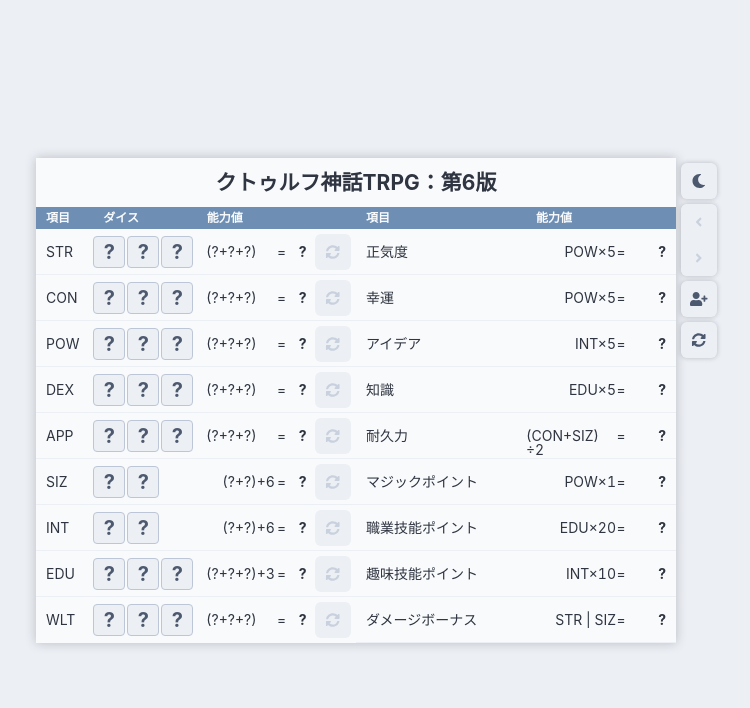
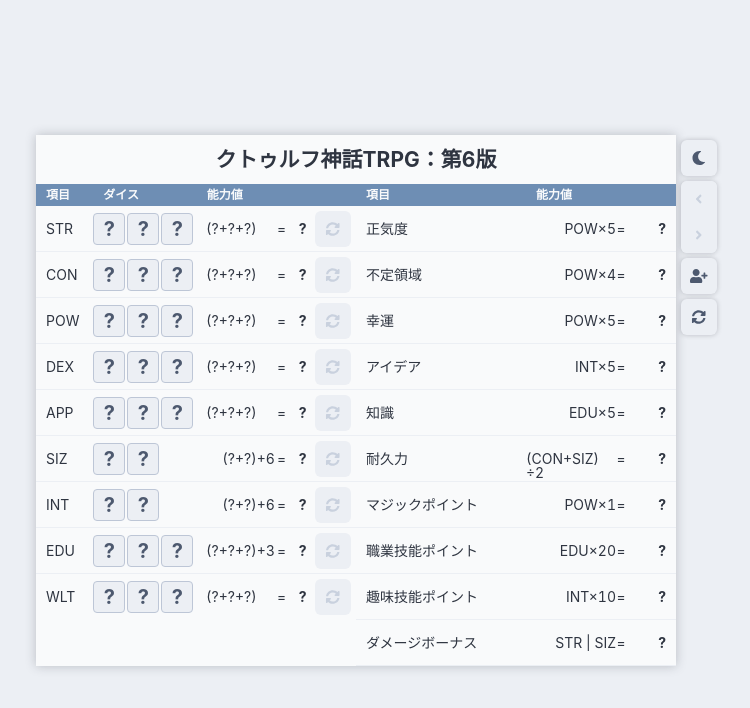
Before and after one commit to ktnyt/trpg-studio, a React (Create React App) app: page /coc6 in a window 1280 px wide. Shown: the top 708 px of the page, without its empty margins (261-1011 px from the left). Built offline with nearby package versions, Linux system fonts and the light colour scheme.

Commit message:
Add variable status section

```diff
--- a/src/components/pages/CoC6/Create/Create.tsx
+++ b/src/components/pages/CoC6/Create/Create.tsx
@@ -23,6 +23,7 @@ import { createThemeUseStyles, useTheme } from '@/context/ThemeContext'
 import { useFirebase } from '@/hooks/useFirebase'
 import { useTranslator } from '@/hooks/useTranslator'
 import { useWindowSize } from '@/hooks/useWindowSize'
+import { Dict } from '@/utils/dict'
 
 import { createState } from './state'
 import './styles.css'
@@ -144,6 +145,14 @@ export const Create = () => {
       }))
       .asObject()
 
+    const variables = new Dict(
+      rule.variables.keys().map((key) => {
+        const { deps, apply } = rule.attributes.get(key)
+        const value = apply(deps.map((dep) => parameterValues.get(dep)))
+        return [key, value]
+      })
+    ).asObject()
+
     const skillset = rule.skillset
       .map((skills) =>
         skills
@@ -171,6 +180,7 @@ export const Create = () => {
     const character = {
       profile,
       parameters,
+      variables,
       skillset,
     }
 
--- a/src/components/pages/CoC6/Edit/organisms/Editor.tsx
+++ b/src/components/pages/CoC6/Edit/organisms/Editor.tsx
@@ -34,13 +34,20 @@ import { useFirebase } from '@/hooks/useFirebase'
 import { useReferrer } from '@/hooks/useReferrer'
 import { useTranslator } from '@/hooks/useTranslator'
 import { useWindowSize } from '@/hooks/useWindowSize'
-import { Character, Parameter, Profile, Skill } from '@/models/CoC6/Character'
+import {
+  Character,
+  Parameter,
+  Profile,
+  Skill,
+  Variables,
+} from '@/models/CoC6/Character'
 import * as math from '@/utils/math'
 import { merge, Merger, merger } from '@/utils/merge'
 
 import { ParametersSection } from './ParametersSection'
 import { ProfileSection } from './ProfileSection'
 import { SkillsetSection } from './SkillsetSection'
+import { VariableSection } from './VariableSection'
 
 import '../styles.css'
 
@@ -157,6 +164,24 @@ export const Editor = ({
     return value + tmp + other
   })
 
+  const [variables, setVariables] = useState(init.variables)
+  const updateVariable = (diff: Merger<Variables>) => setVariables(merger(diff))
+  const debouncedVariables = useDebounce(variables)
+  const differentVariables = useDifferent(debouncedVariables)
+
+  useEffect(() => {
+    if (differentVariables) {
+      const patch = { variables: debouncedVariables }
+      functions.invoke('updateCharacter', {
+        system,
+        id,
+        referrer,
+        token,
+        patch,
+      })
+    }
+  })
+
   const [skillset, setSkillset] = useState(init.skillset)
   const updateSkill = (category: string, key: string, diff: Merger<Skill>) =>
     setSkillset(({ [category]: { [key]: skill, ...skills }, ...skillset }) => ({
@@ -181,6 +206,28 @@ export const Editor = ({
       })
     }
   })
+
+  const jobpts = -math.sum(
+    Object.values(skillset)
+      .map((category) => Object.values(category))
+      .flat()
+      .map(({ job }) => job)
+  )
+
+  const hbypts = -math.sum(
+    Object.values(skillset)
+      .map((category) => Object.values(category))
+      .flat()
+      .map(({ hobby }) => hobby)
+  )
+
+  const parameterModifiers = { jobpts, hbypts }
+  const cthulhu = math.sum(
+    Object.values(skillset['knowledge']['cthulhu']).map((value) =>
+      typeof value === 'number' ? value : 0
+    )
+  )
+  const variableModifiers = { san: -cthulhu }
 
   const [showall, setShowall] = useState(true)
 
@@ -290,32 +337,43 @@ export const Editor = ({
   const { height: profileHeight } = useElementSize(profileRef)
   const paddingHeight = 22 - (profileHeight % 22)
   const profileRows = Math.ceil(profileHeight / 22)
-  const parameterRows = rule.parameters.size + 1
+  const attributeRows = rule.attributes.size + rule.properties.size
+  const parameterRows = Math.max(rule.parameters.size, attributeRows) + 1
+  const variableRows = rule.variables.size + 1
   const categoryRows = categoryVisibility.filter((v) => v).size + 1
   const skillsetRows = math.sum(
     skillVisibility.values().map((d) => d.filter((v) => v).size)
   )
-  const rowCount = profileRows + parameterRows + categoryRows + skillsetRows
+  const rowCount = math.sum(
+    profileRows,
+    parameterRows,
+    variableRows,
+    categoryRows,
+    skillsetRows
+  )
+
   const fitsVertically = rowCount * 22 <= height
 
-  const minPanelRowCount = profileRows + parameterRows
+  const minPanelRowCount = profileRows + parameterRows + variableRows
 
   const tmpColumnCount = fitsVertically || width < 640 ? 1 : width < 960 ? 2 : 3
-  const tmpColumnWidth =
-    fitsVertically || tmpColumnCount === 3 ? 320 : width / tmpColumnCount
 
   const tmpPanelRowCount = Math.ceil(rowCount / tmpColumnCount)
-  const maxRowCount = minPanelRowCount <= tmpPanelRowCount ? 3 : 2
-  const columnCount = Math.min(tmpColumnCount, maxRowCount)
+  const maxColumnCount = minPanelRowCount <= tmpPanelRowCount ? 3 : 2
+  const columnCount = Math.min(tmpColumnCount, maxColumnCount)
   const columnWidth =
-    fitsVertically || columnCount === maxRowCount ? 320 : width / columnCount
+    fitsVertically || columnCount === maxColumnCount ? 320 : width / columnCount
   const panelRowCount = Math.max(minPanelRowCount, tmpPanelRowCount)
 
+  const fixBottom = width < 1006 && !fitsVertically
+  const lastColumnRowCount = rowCount - panelRowCount * (columnCount - 1)
+  const emptyRowCount = panelRowCount - lastColumnRowCount
+  const addToolbarPadding = fixBottom && emptyRowCount < 3
+  const toolbarPaddingHeight = columnCount === 1 ? 46 : 22
+
   const panelWidth = fitsVertically ? 320 : columnWidth * columnCount
-  const panelHeight = panelRowCount * 22
-
-  const fixBottom = width < 1006 && !fitsVertically
-  const addToolbarPadding = panelRowCount - (rowCount % panelRowCount) < 3
+  const panelHeight =
+    panelRowCount * 22 + (!addToolbarPadding ? 0 : toolbarPaddingHeight)
 
   const context = { theme, lang, translator, rule, locked }
 
@@ -342,7 +400,7 @@ export const Editor = ({
             wrap="wrap"
             style={{
               width: panelWidth,
-              height: panelHeight + (addToolbarPadding ? 46 : 0),
+              height: panelHeight,
               backgroundColor: palette.background,
               color: palette.text,
               boxShadow: `0px 0px 10px 0px ${palette.step1000}44`,
@@ -351,9 +409,9 @@ export const Editor = ({
             <ProfileSection
               ref={profileRef}
               profile={profile}
-              width={tmpColumnWidth}
+              width={columnWidth}
               notesRef={notesRef}
-              context={context}
+              locked={locked}
               onUpdate={updateProfile}
             />
 
@@ -369,23 +427,29 @@ export const Editor = ({
 
             <ParametersSection
               parameters={parameters}
-              width={tmpColumnWidth}
-              context={context}
+              modifiers={parameterModifiers}
+              width={columnWidth}
+              locked={locked}
               onUpdate={updateParameter}
+            />
+
+            <VariableSection
+              variables={variables}
+              modifiers={variableModifiers}
+              totals={totals}
+              width={columnWidth}
+              locked={locked}
+              onUpdate={updateVariable}
             />
 
             <SkillsetSection
               skillset={skillset}
               totals={totals}
               showall={showall}
-              width={tmpColumnWidth}
+              width={columnWidth}
               context={context}
               onUpdate={updateSkill}
             />
-
-            {addToolbarPadding && (
-              <div style={{ width: panelWidth, height: '46px' }}></div>
-            )}
           </Flex>
 
           <Snackbar visible={copied !== 'none'}>
--- a/src/components/pages/CoC6/Edit/organisms/ParametersSection.tsx
+++ b/src/components/pages/CoC6/Edit/organisms/ParametersSection.tsx
@@ -1,17 +1,19 @@
-import { CSSProperties, Fragment, memo } from 'react'
+import { CSSProperties, Fragment, useContext } from 'react'
 
-import deepEqual from 'deep-equal'
+import clsx from 'clsx'
 
 import { Flex } from '@/components/atoms/Flex'
 import { Grid } from '@/components/atoms/Grid'
-import { createThemeUseStyles } from '@/context/ThemeContext'
+import { AppContext } from '@/context/AppContext'
+import { createThemeUseStyles, useTheme } from '@/context/ThemeContext'
+import { useTranslator } from '@/hooks/useTranslator'
 import { Parameter, Parameters } from '@/models/CoC6/Character'
 import * as math from '@/utils/math'
 import { Merger } from '@/utils/merge'
 
 import { NumberInput } from './NumberInput'
 
-import { Context, contextEqual } from '../Context'
+import { useRule } from '../../rule'
 
 const useStyles = createThemeUseStyles(({ palette, isDark }) => ({
   divider: {
@@ -38,32 +40,47 @@ const useStyles = createThemeUseStyles(({ palette, isDark }) => ({
     fontWeight: 'bold',
     textAlign: 'right',
   },
+  danger: {
+    color: palette.danger.tone(!isDark),
+  },
 }))
 
 export type ParametersSectionProps = {
   parameters: Parameters
+  modifiers?: { [k in keyof Parameters]: number }
   width: CSSProperties['width']
-  context: Context
+  locked: boolean
   onUpdate: (key: string, parameter: Merger<Parameter>) => void
 }
-
-const compare = (prev: ParametersSectionProps, next: ParametersSectionProps) =>
-  deepEqual(prev.parameters, next.parameters) &&
-  prev.width === next.width &&
-  contextEqual(prev.context, next.context)
 
 const asDefault = (n: number) => (n > 0 ? `${n}` : '')
 const asNumber = (s: string) => (/^\d+$/.test(s) ? parseInt(s, 10) : 0)
 
 export const ParametersSection = Object.assign(
-  memo(({ parameters, width, context, onUpdate }: ParametersSectionProps) => {
-    const { theme, lang, translator, rule, locked } = context
+  ({
+    parameters,
+    modifiers = {},
+    width,
+    locked,
+    onUpdate,
+  }: ParametersSectionProps) => {
+    const { lang } = useContext(AppContext)
+    const translator = useTranslator()
+    const rule = useRule(translator)
 
     const totals = rule.parameters.map((_, key) => {
       const { value, tmp, other } = parameters[key]
       return value + tmp + other
     })
 
+    const attributeTemplateRows = [
+      ...rule.attributes.keys(),
+      ...rule.properties.keys(),
+    ]
+      .map((key) => `[${key}] 22px`)
+      .join(' ')
+
+    const theme = useTheme()
     const styles = useStyles(theme)
 
     return (
@@ -121,42 +138,43 @@ export const ParametersSection = Object.assign(
           </Grid>
 
           <Grid
-            templateColumns="1fr [key] 40px 1fr [value] 40px"
-            templateRows={`repeat(${
-              rule.attributes.size + rule.properties.size
-            }, 22px)`}
+            templateColumns="[start] 1fr [key] 40px 1fr [value] 40px [end]"
+            templateRows={attributeTemplateRows}
             alignItems="center"
           >
             {rule.attributes
-              .map(({ deps, apply }, key) => (
+              .map(({ deps, apply }, key) => {
+                const value =
+                  apply(deps.map((dep) => totals.get(dep))) +
+                  (key in modifiers ? modifiers[key] : 0)
+                const className = clsx(value < 0 && styles.danger)
+                return (
                   <Fragment key={key}>
-                  <Grid.Item column="key">
+                    <Grid.Item column="key" row={key} className={className}>
                       <span>{translator.t(`${key}-abbrev`, lang)}</span>
                     </Grid.Item>
                     <Grid.Item
                       column="value"
-                    style={{
-                      fontWeight: 'bold',
-                      textAlign: 'right',
-                    }}
+                      row={key}
+                      className={className}
+                      style={{ fontWeight: 'bold', textAlign: 'right' }}
                     >
-                    {apply(deps.map((dep) => totals.get(dep)))}
+                      {value}
                     </Grid.Item>
                   </Fragment>
-              ))
+                )
+              })
               .values()}
             {rule.properties
               .map(({ deps, convert }, key) => (
                 <Fragment key={key}>
-                  <Grid.Item column="key">
+                  <Grid.Item column="key" row={key}>
                     {translator.t(`${key}-abbrev`, lang)}
                   </Grid.Item>
                   <Grid.Item
                     column="value"
-                    style={{
-                      fontWeight: 'bold',
-                      textAlign: 'right',
-                    }}
+                    row={key}
+                    style={{ fontWeight: 'bold', textAlign: 'right' }}
                   >
                     {convert(deps.map((dep) => totals.get(dep)))}
                   </Grid.Item>
@@ -167,6 +185,6 @@ export const ParametersSection = Object.assign(
         </Grid>
       </Flex>
     )
-  }, compare),
+  },
   { displayName: 'ParametersSection' }
 )
--- a/src/components/pages/CoC6/Edit/organisms/ProfileSection.tsx
+++ b/src/components/pages/CoC6/Edit/organisms/ProfileSection.tsx
@@ -1,17 +1,17 @@
-import { CSSProperties, forwardRef, memo, MutableRefObject } from 'react'
-
-import deepEqual from 'deep-equal'
+import { CSSProperties, forwardRef, MutableRefObject, useContext } from 'react'
 
 import { Flex } from '@/components/atoms/Flex'
 import { Grid } from '@/components/atoms/Grid'
 import { Input } from '@/components/atoms/Input'
 import { LabeledInput } from '@/components/atoms/LabeledInput'
 import { TextArea } from '@/components/atoms/TextArea'
-import { createThemeUseStyles } from '@/context/ThemeContext'
+import { AppContext } from '@/context/AppContext'
+import { createThemeUseStyles, useTheme } from '@/context/ThemeContext'
+import { useTranslator } from '@/hooks/useTranslator'
 import { Profile } from '@/models/CoC6/Character'
 import { Merger } from '@/utils/merge'
 
-import { Context, contextEqual } from '../Context'
+import { useRule } from '../../rule'
 
 const useStyles = createThemeUseStyles(({ palette, isDark }) => ({
   divider: {
@@ -58,24 +58,20 @@ export type ProfileSectionProps = {
   profile: Profile
   width: CSSProperties['width']
   notesRef: MutableRefObject<HTMLTextAreaElement>
-  context: Context
+  locked: boolean
   onUpdate: (diff: Merger<Profile>) => void
 }
 
-const compare = (prev: ProfileSectionProps, next: ProfileSectionProps) =>
-  prev.profile.name === next.profile.name &&
-  deepEqual(prev.profile.items, next.profile.items) &&
-  prev.profile.notes === next.profile.notes &&
-  prev.width === next.width &&
-  contextEqual(prev.context, next.context)
+export const ProfileSection = Object.assign(
+  forwardRef<HTMLDivElement, ProfileSectionProps>(
+    ({ profile, width, notesRef, locked, onUpdate }, ref) => {
+      const { lang } = useContext(AppContext)
+      const translator = useTranslator()
+      const rule = useRule(translator)
 
-export const ProfileSection = Object.assign(
-  memo(
-    forwardRef<HTMLDivElement, ProfileSectionProps>(
-      ({ profile, width, notesRef, context, onUpdate }, ref) => {
-        const { theme, lang, translator, rule, locked } = context
       const { name, items, notes } = profile
 
+      const theme = useTheme()
       const styles = useStyles(theme)
 
       return (
@@ -90,9 +86,7 @@ export const ProfileSection = Object.assign(
             onChange={({ target: { value: name } }) => onUpdate({ name })}
           />
 
-            <div className={styles.divider}>
-              {translator.t('profile', lang)}
-            </div>
+          <div className={styles.divider}>{translator.t('profile', lang)}</div>
 
           <Grid templateColumns={'1fr 1fr 1fr'} justifyItems="center">
             {rule.profile.keys().map((key) => (
@@ -132,7 +126,6 @@ export const ProfileSection = Object.assign(
       )
     }
   ),
-    compare
-  ),
+
   { displayName: 'ProfileSection' }
 )
--- a/src/components/pages/CoC6/Edit/organisms/SkillRow.tsx
+++ b/src/components/pages/CoC6/Edit/organisms/SkillRow.tsx
@@ -110,7 +110,7 @@ export const SkillRow = Object.assign(
       onUpdate,
     }: SkillRowProps) => {
       const {
-        theme: { palette },
+        theme: { palette, isDark },
         lang,
         translator,
         rule,
@@ -123,7 +123,13 @@ export const SkillRow = Object.assign(
       const flag = total > init || fixed
 
       const backgroundColor = flag ? palette.background : palette.step50
-      const color = flag ? palette.text : palette.step500
+      const color = !flag
+        ? palette.step500
+        : total <= 95
+        ? palette.text
+        : total <= 100
+        ? palette.warning.tone(!isDark)
+        : palette.danger.tone(!isDark)
       const visibility = visible ? 'visible' : 'hidden'
 
       const styles = useStyles({ visibility, backgroundColor, color })
--- /dev/null
+++ b/src/components/pages/CoC6/Edit/organisms/VariableSection.tsx
@@ -0,0 +1,137 @@
+import { CSSProperties, Fragment, useContext } from 'react'
+
+import { faMinus, faPlus } from '@fortawesome/free-solid-svg-icons'
+
+import { Grid } from '@/components/atoms/Grid'
+import { IconButton } from '@/components/atoms/IconButton'
+import { InputGroup } from '@/components/atoms/InputGroup'
+import { AppContext } from '@/context/AppContext'
+import { createThemeUseStyles, useTheme } from '@/context/ThemeContext'
+import { useTranslator } from '@/hooks/useTranslator'
+import { Variables } from '@/models/CoC6/Character'
+import { Dict } from '@/utils/dict'
+import { Merger } from '@/utils/merge'
+
+import { useRule } from '../../rule'
+
+export type VariableProps = {
+  width: CSSProperties['width']
+  variables: Variables
+  modifiers?: { [k in keyof Variables]: number }
+  totals: Dict<string, number>
+  locked: boolean
+  onUpdate: (diff: Merger<Variables>) => void
+}
+
+const useStyles = createThemeUseStyles(({ palette, isDark }) => ({
+  divider: {
+    padding: '2px 10px',
+    backgroundColor: palette.primary.tone(isDark),
+    color: palette.primary.contrast,
+    fontWeight: 'bold',
+    fontSize: '12px',
+  },
+  variables: {
+    margin: '0px 10px',
+    color: palette.text,
+    fontVariantNumeric: 'tabular-nums',
+  },
+  cell: {
+    margin: '4px 0px',
+    fontSize: '14px',
+    lineHeight: '14px',
+  },
+  value: {
+    margin: '2px 5px',
+  },
+  number: {
+    display: 'inline-block',
+    boxSizing: 'border-box',
+    margin: '0px 5px',
+    width: '20px',
+    textAlign: 'right',
+  },
+  slash: {
+    display: 'inline-block',
+    width: '5px',
+    textAlign: 'center',
+  },
+}))
+
+export const VariableSection = ({
+  width,
+  variables,
+  modifiers = {},
+  totals,
+  locked,
+  onUpdate,
+}: VariableProps) => {
+  const { lang } = useContext(AppContext)
+  const translator = useTranslator()
+  const rule = useRule(translator)
+
+  const templateRows = rule.variables
+    .keys()
+    .map((key) => `[${key}] 22px`)
+    .join(' ')
+
+  const theme = useTheme()
+  const styles = useStyles(theme)
+
+  return (
+    <Fragment>
+      <div className={styles.divider}>ステータス</div>
+      <Grid
+        templateColumns="[key] 1fr [value] 111px [end]"
+        templateRows={templateRows}
+        className={styles.variables}
+      >
+        {rule.variables
+          .map((capped, key) => {
+            const { deps, apply } = rule.attributes.get(key)
+            const modifier = key in modifiers ? modifiers[key] : 0
+            const max =
+              (capped === null
+                ? apply(deps.map((dep) => totals.get(dep)))
+                : capped) + modifier
+            const value = variables[key]
+            return (
+              <Fragment key={key}>
+                <Grid.Item column="key" row={key} className={styles.cell}>
+                  {translator.t(key, lang)}
+                </Grid.Item>
+                <Grid.Item column="value" row={key} className={styles.value}>
+                  <InputGroup size="sm">
+                    <IconButton
+                      icon={faMinus}
+                      size="sm"
+                      disabled={locked || value <= 0}
+                      onClick={() =>
+                        onUpdate(({ [key]: value }) => ({
+                          [key]: value - 1,
+                        }))
+                      }
+                    />
+                    <span className={styles.number}>{value}</span>
+                    <span className={styles.slash}>/</span>
+                    <span className={styles.number}>{max}</span>
+                    <IconButton
+                      icon={faPlus}
+                      size="sm"
+                      disabled={locked || max <= value}
+                      onClick={() =>
+                        onUpdate(({ [key]: value }) => ({
+                          [key]: value + 1,
+                        }))
+                      }
+                    />
+                  </InputGroup>
+                </Grid.Item>
+              </Fragment>
+            )
+          })
+          .values()}
+      </Grid>
+    </Fragment>
+  )
+}
--- a/src/components/pages/CoC6/rule.ts
+++ b/src/components/pages/CoC6/rule.ts
@@ -90,6 +90,7 @@ export const useRule = (translator: Translator) => {
 
   const attributes = new Dict([
     ['san', { deps: ['pow'], apply: sum.then(partition, true).then(mul(5)), palette: 'SAN' }],
+    ['indef', { deps: ['pow'], apply: sum.then(partition, true).then(mul(4)), palette: false }],
     ['luk', { deps: ['pow'], apply: sum.then(partition, true).then(mul(5)), palette: true }],
     ['ida', { deps: ['int'], apply: sum.then(partition, true).then(mul(5)), palette: true }],
     ['knw', { deps: ['edu'], apply: sum.then(partition, true).then(mul(5)), palette: true }],
@@ -101,7 +102,8 @@ export const useRule = (translator: Translator) => {
 
   const properties = new Dict([['db', { deps: ['str', 'siz'], convert: db, palette: true }]])
 
-  translator.extend('san', { en: 'SAN', ja: '正気度' })
+  translator.extend('san', { en: 'Sanity', ja: '正気度' })
+  translator.extend('indef', { en: 'Indef. Line', ja: '不定領域' })
   translator.extend('luk', { en: 'Luck', ja: '幸運' })
   translator.extend('ida', { en: 'Idea', ja: 'アイデア' })
   translator.extend('knw', { en: 'Knowledge', ja: '知識' })
@@ -112,6 +114,7 @@ export const useRule = (translator: Translator) => {
   translator.extend('db', { en: 'Damage Bonus', ja: 'ダメージボーナス' })
 
   translator.extend('san-abbrev', { en: 'SAN', ja: 'SAN' })
+  translator.extend('indef-abbrev', { en: 'Indef.', ja: '不定' })
   translator.extend('luk-abbrev', { en: 'LUK', ja: '幸運' })
   translator.extend('ida-abbrev', { en: 'IDA', ja: 'ｱｲﾃﾞｱ' })
   translator.extend('knw-abbrev', { en: 'KNW', ja: '知識' })
@@ -120,6 +123,12 @@ export const useRule = (translator: Translator) => {
   translator.extend('jobpts-abbrev', { en: 'Job', ja: '職業P' })
   translator.extend('hbypts-abbrev', { en: 'Hby', ja: '趣味P' })
   translator.extend('db-abbrev', { en: 'DB', ja: 'DB' })
+
+  const variables = new Dict<string, number | null>([
+    ['san', 99],
+    ['hp', null],
+    ['mp', null],
+  ])
 
   const skillset = new Dict([
     [
@@ -280,7 +289,7 @@ export const useRule = (translator: Translator) => {
   translator.extend('pharmacy', { en: 'Pharmacy', ja: '薬学' })
   translator.extend('history', { en: 'History', ja: '歴史' })
 
-  return { profile, parameters, attributes, properties, skillset }
+  return { profile, parameters, attributes, properties, variables, skillset }
 }
 
 export type Rule = ReturnType<typeof useRule>
--- a/src/models/CoC6/Character.ts
+++ b/src/models/CoC6/Character.ts
@@ -2,6 +2,7 @@ export type Items = { [k: string]: string }
 export type Profile = { name: string; items: Items; notes: string }
 export type Parameter = { value: number; tmp: number; other: number }
 export type Parameters = { [k: string]: Parameter }
+export type Variables = { [k: string]: number }
 export type Skill = {
   job: number
   hobby: number
@@ -16,5 +17,6 @@ export type Skillset = { [k: string]: Category }
 export type Character = {
   profile: Profile
   parameters: Parameters
+  variables: Variables
   skillset: Skillset
 }
```
Lines whose indentation alone changed are shown as unchanged.
